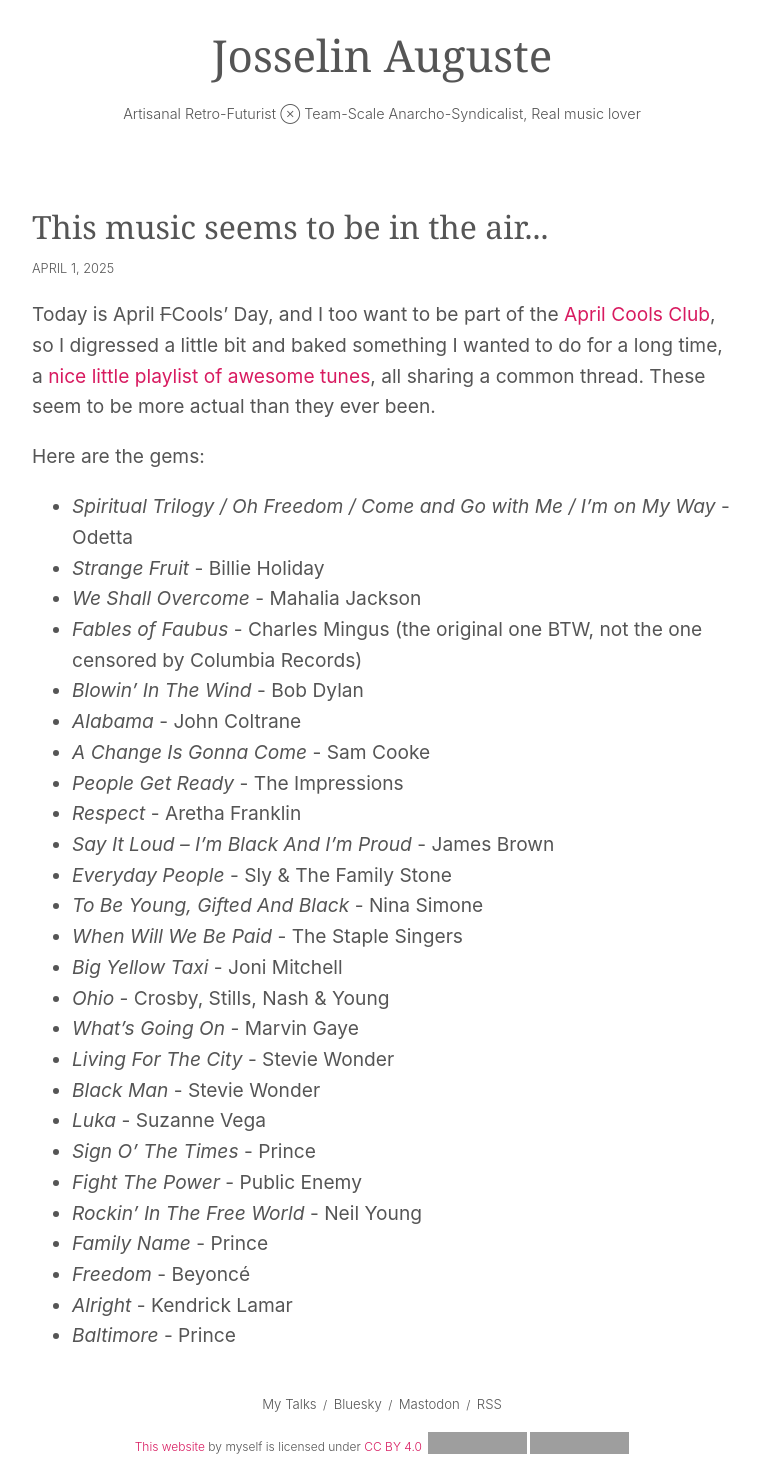
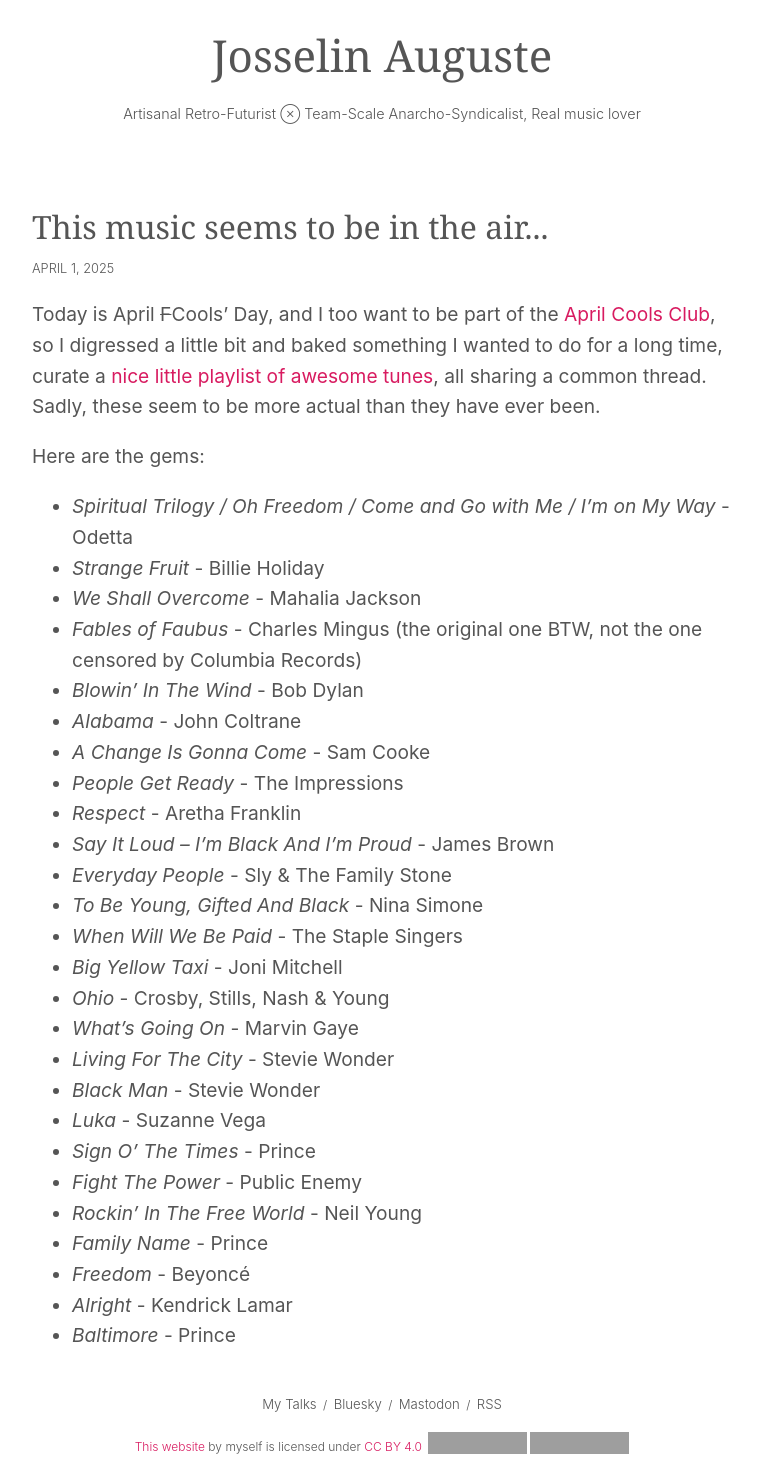
Before and after one commit to josselinauguste/josselinauguste.github.io, a Jekyll site: the page built from _posts/2025-04-01-this-music-seem-to-be-in-the-air.md, in a window 1280 px wide. Shown: the whole page, without its empty margins (258-1018 px from the left). Built offline with Jekyll 4.4.1, drawn with Linux system fonts in a browser that asks for light colours; grey boxes are pictures that could not be loaded.

Commit message:
Fix grammar

```diff
--- a/_posts/2025-04-01-this-music-seem-to-be-in-the-air.md
+++ b/_posts/2025-04-01-this-music-seem-to-be-in-the-air.md
@@ -4,7 +4,7 @@ title: "This music seems to be in the air..."
 date: 2025-04-01T22:34:58+02:00
 ---
 
-Today is April ~~F~~Cools' Day, and I too want to be part of the [April Cools Club](https://www.aprilcools.club/), so I digressed a little bit and baked something I wanted to do for a long time, a [nice little playlist of awesome tunes](https://music.apple.com/fr/playlist/socially-conscious/pl.u-KVXBBjWCjRdNM), all sharing a common thread. These seem to be more actual than they ever been.
+Today is April ~~F~~Cools' Day, and I too want to be part of the [April Cools Club](https://www.aprilcools.club/), so I digressed a little bit and baked something I wanted to do for a long time, curate a [nice little playlist of awesome tunes](https://music.apple.com/fr/playlist/socially-conscious/pl.u-KVXBBjWCjRdNM), all sharing a common thread. Sadly, these seem to be more actual than they have ever been.
 
 Here are the gems:
 - _Spiritual Trilogy / Oh Freedom / Come and Go with Me / I'm on My Way_ - Odetta
```
